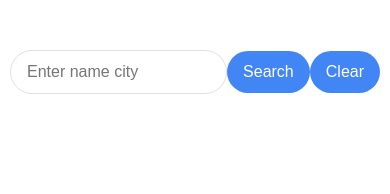
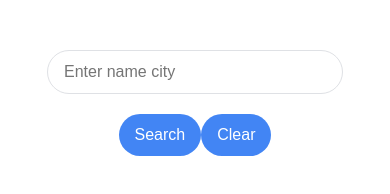
Before and after one commit to GigiKrugman/QualityOfLifeJs, a plain HTML site: page index.html in a window 390 px wide. Drawn offline with Linux system fonts and the light colour scheme.

Commit message:
More responsive layout

```diff
--- a/style.css
+++ b/style.css
@@ -4,47 +4,36 @@ body {
     Oxygen, Ubuntu, Cantarell, "Open Sans", "Helvetica Neue", sans-serif;
 }
 
-/* form {
-  display: grid;
-  flex-direction: column;
-  justify-content: center;
-  padding: 20px 40px;
-} */
-
-/* #results-list {
-  display: flex;
-  flex-direction: column;
-  align-items: center;
-  padding: 10px 25px;
-} */
-
 #search-form {
   display: flex;
-  justify-content: center; /* Center horizontally */
-  align-items: center; /* Center vertically */
-  margin-top: 50px; /* Add margin from top */
+  justify-content: center;
+  align-items: center;
+  margin-top: 50px;
   padding: 0 10px;
+  flex-wrap: wrap;
 }
 
 /* Style the search input box */
 #search-input {
-  border: 1px solid #dfe1e5; /* Set border color */
-  border-radius: 24px; /* Set border radius to make it round */
-  font-size: 16px; /* Set font size */
-  padding: 12px 16px; /* Set padding */
-  width: 400px; /* Set width of the input box */
+  border: 1px solid #dfe1e5;
+  border-radius: 24px;
+  font-size: 16px;
+  padding: 12px 16px;
+  width: 400px;
+  max-width: 100%;
 }
 
 /* Style the search button */
 #submit-btn,
 #clear-btn {
-  background-color: #4285f4; /* Set background color */
-  border: none; /* Remove border */
-  border-radius: 24px; /* Set border radius to make it round */
-  color: #fff; /* Set text color */
-  font-size: 16px; /* Set font size */
-  padding: 12px 16px; /* Set padding */
-  margin-left: 10px; /* Add margin to separate from input box */
+  background-color: #4285f4;
+  border: none;
+  border-radius: 24px;
+  color: #fff;
+  font-size: 16px;
+  padding: 12px 16px;
+  margin-left: 10px;
+  margin-top: 10px;
 }
 
 /* Change color of button on hover */
@@ -59,7 +48,7 @@ body {
 
 .header--js {
   text-align: center;
-  color: #fff; /* Set text color */
+  color: #fff;
   font-size: 18px;
   background-color: #4285f4;
   padding: 8px 20px;
@@ -71,6 +60,7 @@ body {
 .categories--div {
   display: flex;
   justify-content: center;
+  flex-wrap: wrap;
   columns: 2;
   column-gap: 0.25em;
   padding: 8px 20px;
@@ -89,7 +79,7 @@ body {
   text-align: center;
   padding: 8px 20px;
   margin: 0 1rem;
-  color: #fff; /* Set text color */
+  color: #fff;
   font-size: 20px;
   background-color: #4285f4;
   border-radius: 10px;
@@ -98,42 +88,40 @@ body {
 .quality--life--js {
   display: flex;
   justify-content: center;
+  flex-wrap: wrap;
 }
 
 .quality--percentage--js {
   text-align: center;
   padding: 8px 20px;
-  color: #fff; /* Set text color */
+  color: #fff;
   font-size: 16px;
   background-color: #4285f4;
   border-radius: 10px;
   margin: 5px 1rem;
 }
 
-/* #delete-btn {
-  display: none;
-} */
 @media only screen and (max-width: 600px) {
   #search-input {
-    width: 80%; /* Make the input box full width */
-    margin-bottom: 10px; /* Add some space below the input box */
+    width: 80%;
+    margin-bottom: 10px;
   }
 
   #submit-btn,
   #clear-btn {
-    margin-left: 0; /* Remove the margin between the buttons */
-    margin-bottom: 10px; /* Add some space below the buttons */
+    margin-left: 0;
+    margin-bottom: 10px;
   }
 
   #results-list {
-    padding: 10px; /* Add some padding to the results list */
+    padding: 10px;
   }
 
   .categories--div {
-    flex-direction: column; /* Stack the categories vertically */
+    flex-direction: column;
   }
 
   .quality--life--js {
-    flex-direction: column; /* Stack the quality of life components vertically */
+    flex-direction: column;
   }
 }
```
